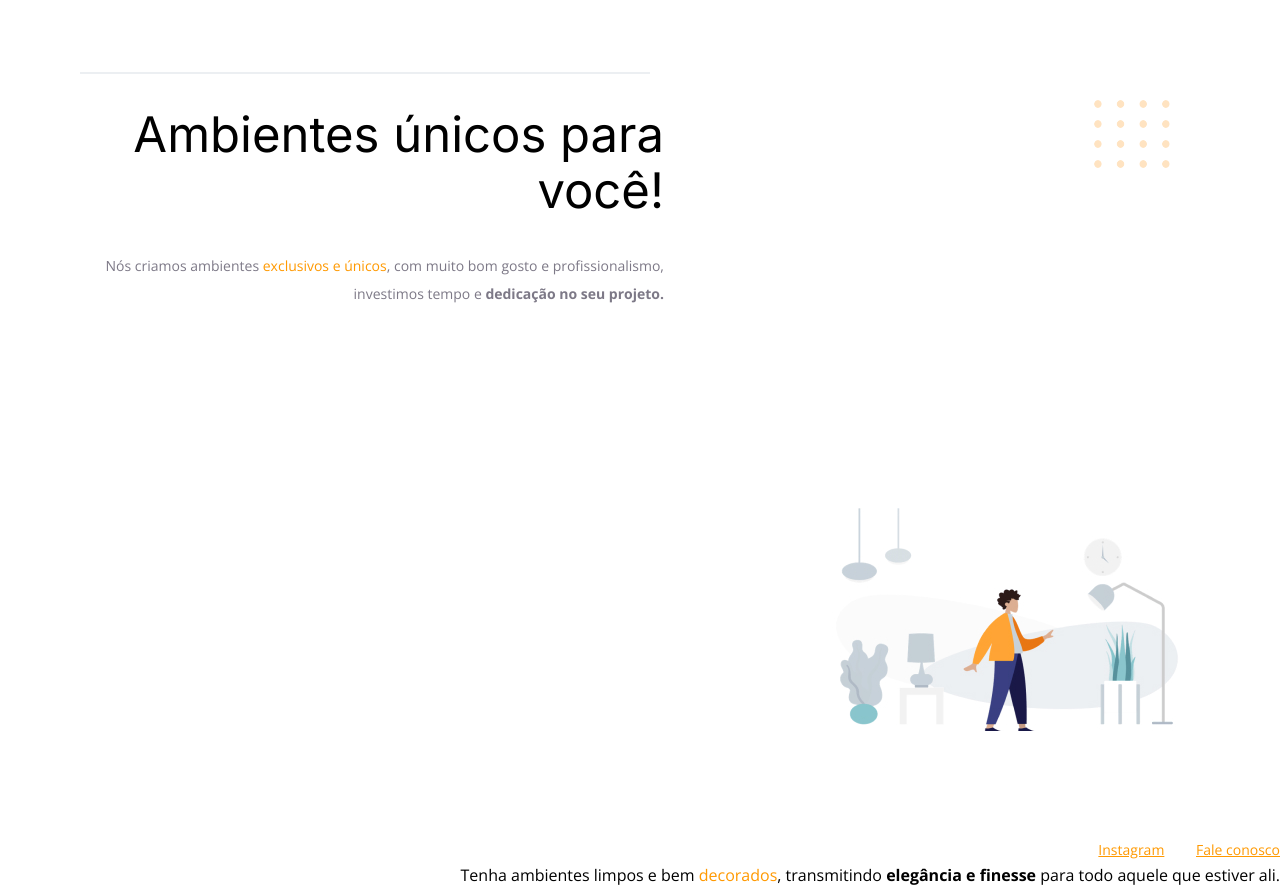
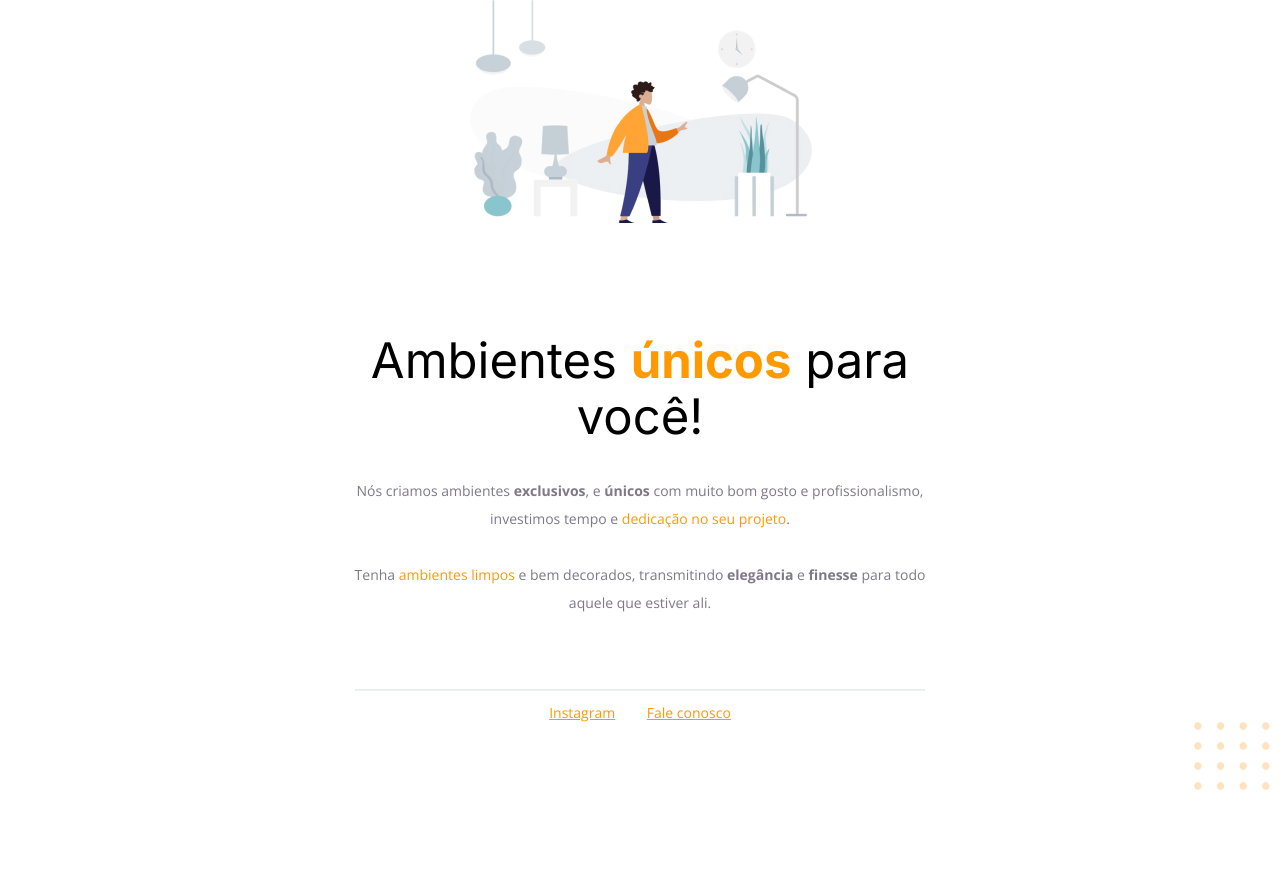
Before and after one commit to lybiomoraesjr/RocketseatExplorer_HTML_CSS_Phase01_Challenge, a plain HTML site: page index.html in a window 1280 px wide. After the commit the page ends 800 px from the top, so only its background shows below. Drawn offline with nearby package versions, Linux system fonts and the light colour scheme.

Commit message:
desafio concluído

```diff
--- a/index.html
+++ b/index.html
@@ -5,8 +5,10 @@
   <head>
     <link rel="preconnect" href="https://fonts.googleapis.com" />
     <link rel="preconnect" href="https://fonts.gstatic.com" crossorigin />
+
     <meta charset="UTF-8" />
     <meta name="viewport" content="width=device-width, initial-scale=1.0" />
+
     <title>Móveis customizados</title>
 
     <link
@@ -20,32 +22,34 @@
   <!-- Tag <body> é o corpo do documento, onde tem as informações que serão mostradas. -->
   <body>
     <div id="hero">
-      <div class="line"></div>
-      <h1>Ambientes únicos para você!</h1>
+      <img
+        src="images/img1.jpg"
+        alt="Desenho de uma pessoa vestindo uma camisa amarela em uma sala com Móveis"
+      />
+      <h1>Ambientes <span>únicos</span> para você!</h1>
       <p>
-        Nós criamos ambientes <span>exclusivos e únicos</span>, com muito
-        bom gosto e profissionalismo, investimos tempo e
-        <strong>dedicação no seu projeto.</strong>
+        Nós criamos ambientes <strong>exclusivos</strong>, e
+        <strong>únicos</strong>
+        com muito bom gosto e profissionalismo, investimos tempo e
+        <span>dedicação no seu projeto</span>.
 
         <br />
         <br />
+
+        Tenha <span>ambientes limpos</span> e bem decorados, transmitindo
+        <strong>elegância</strong> e <strong>finesse</strong>
+        para todo aquele que estiver ali.
       </p>
     </div>
-    <img
-      src="images/img1.jpg"
-      alt="Desenho de uma pessoa vestindo uma camisa amarela em uma sala com Móveis"
-    />
 
     <div id="footer">
+      <div class="line"></div>
+
       <a target="_blank" href="https://instagram.com/moveisparavoce"
         >Instagram</a
       >
       <a href="mailto:contato@moveisparavoce.com">Fale conosco</a>
     </div>
-
-    Tenha ambientes limpos e bem <span>decorados</span>, transmitindo
-    <strong>elegância e finesse</strong>
-    para todo aquele que estiver ali.
 
     <img
       id="balls"
--- a/style.css
+++ b/style.css
@@ -1,16 +1,16 @@
 body {
   font-family: "Open Sans", sans-serif;
-  text-align: end;
+  text-align: center;
   margin: 0;
 }
 
 #hero {
   width: 592px;
-    margin: 72px;
+  margin: 0 auto 72px;
 }
 
-img {
-    margin: 100px;
+#hero img {
+  margin-bottom: 72px;
 }
 
 h1 {
@@ -18,22 +18,27 @@ h1 {
   font-size: 49px;
   line-height: 56px;
   font-weight: normal;
+  margin-bottom: 32px;
 }
 
 h1 span {
   font-weight: bold;
-
-  margin-bottom: 32px;
 }
 
-span, a {
+span,
+a {
   color: #ff9900;
 }
 
-p, #footer {
+p,
+#footer {
   color: #7d7987;
   font-size: 14px;
   line-height: 28px;
+}
+
+#footer {
+  margin-bottom: 33px;
 }
 
 #footer a + a {
@@ -44,13 +49,13 @@ p, #footer {
   width: 568px;
   height: 0;
 
-    margin: 0 8px;
+  margin: 0 auto 8px;
 
-    border: 1px solid #ECEFF2;
+  border: 1px solid #eceff2;
 }
 
 #balls {
   position: fixed;
-    top: 0;
+  bottom: 0;
   right: 0;
 }
```
Lines whose indentation alone changed are shown as unchanged.
